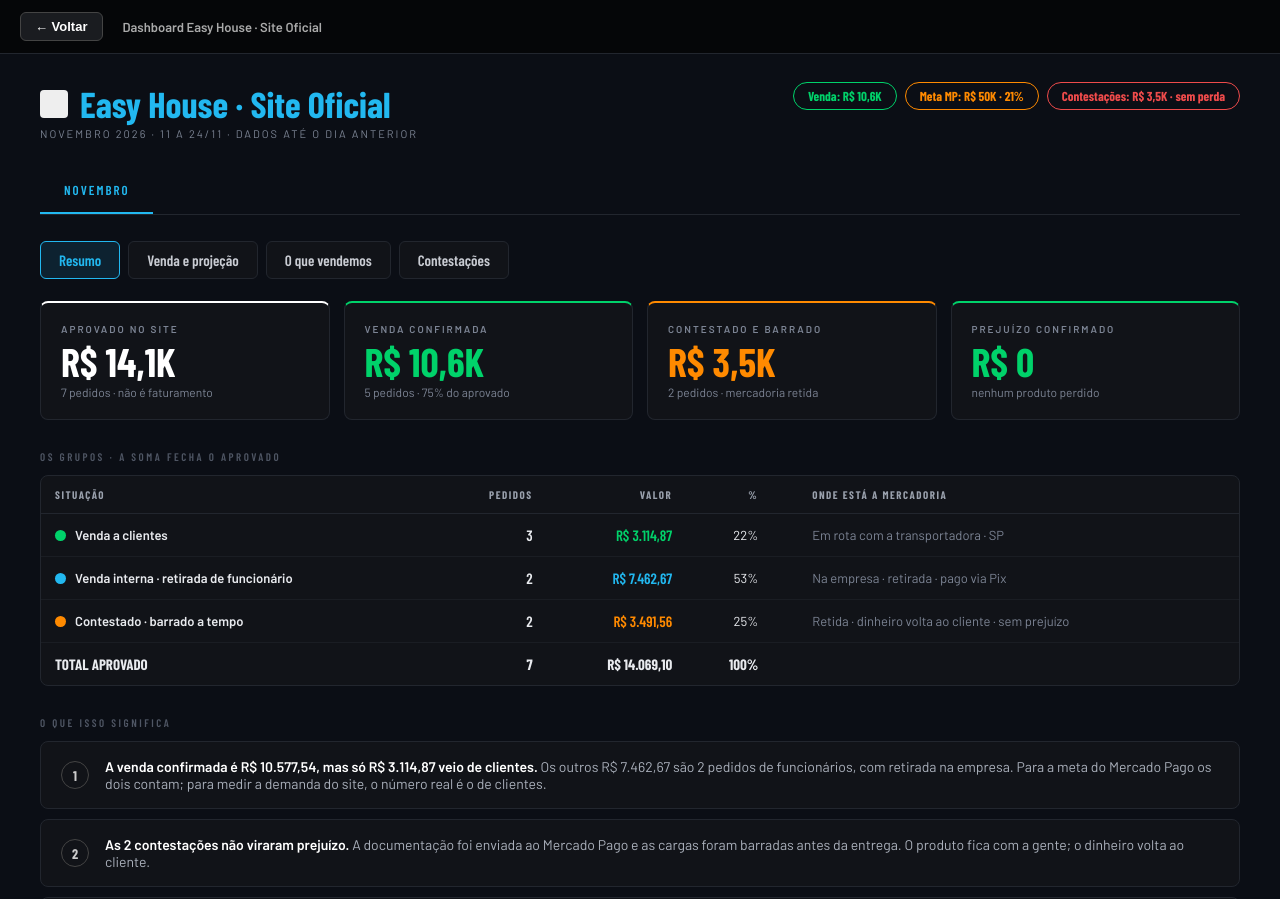
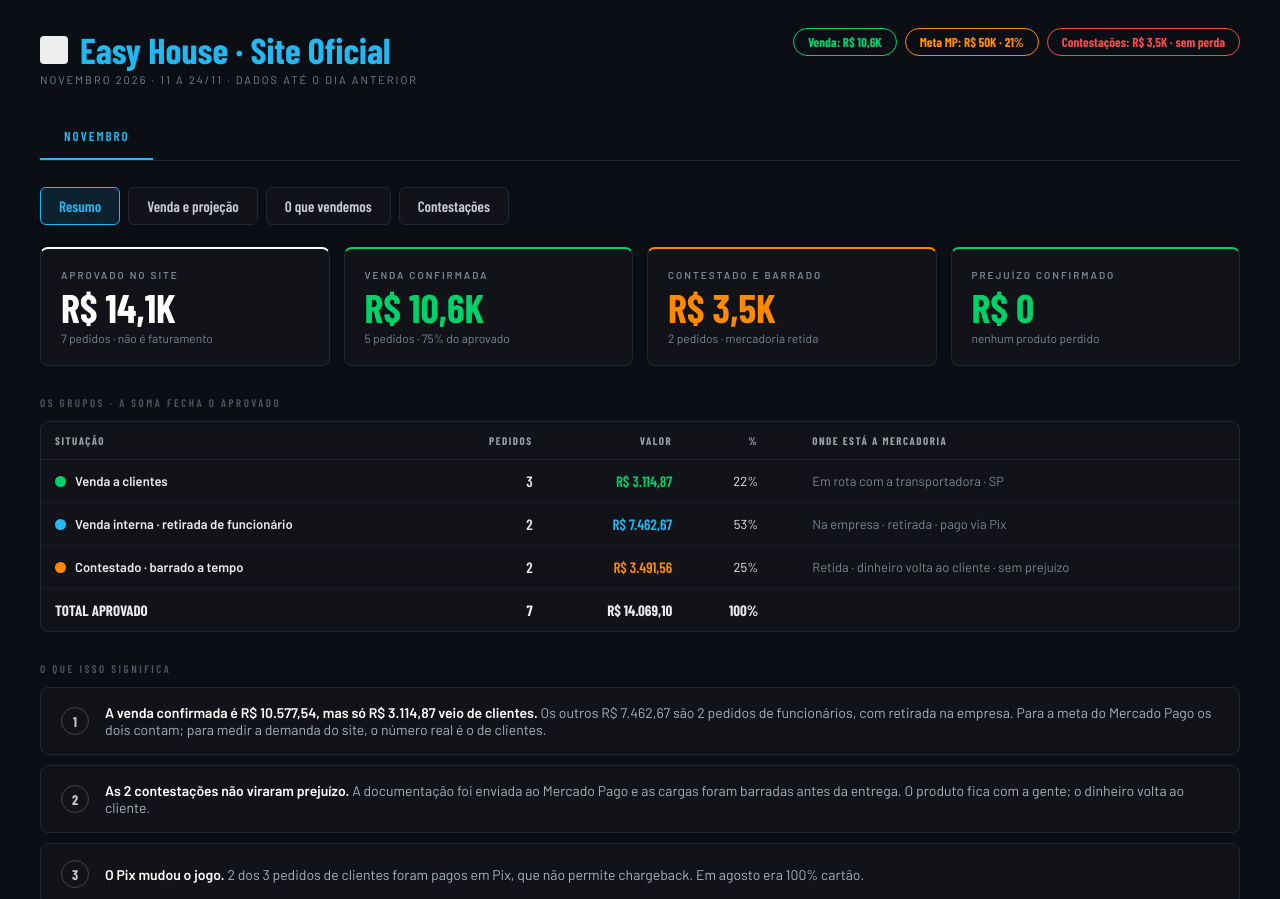
Before and after one commit to easyhouseloja/painelgestao, a plain HTML site: page comercial_vtex.html in a window 1280 px wide. Shown: the top 899 px of the page. Drawn offline with nearby package versions, Linux system fonts and the light colour scheme.

Commit message:
Add files via upload

```diff
--- a/comercial_vtex.html
+++ b/comercial_vtex.html
@@ -71,7 +71,6 @@
 </style>
 </head>
 <body>
-<div class="top"><button class="back">← Voltar</button><span>Dashboard Easy House · Site Oficial</span></div>
 <div class="wrap">
   <div class="head">
     <div>
```
